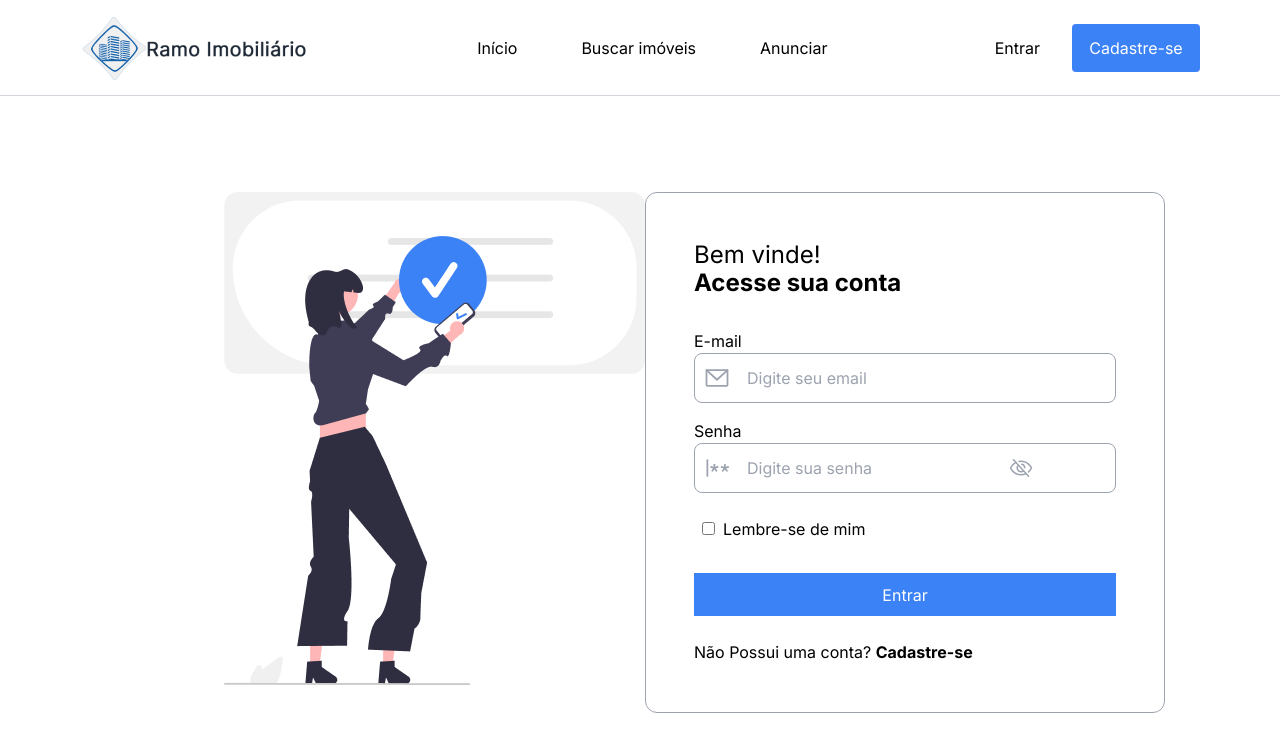
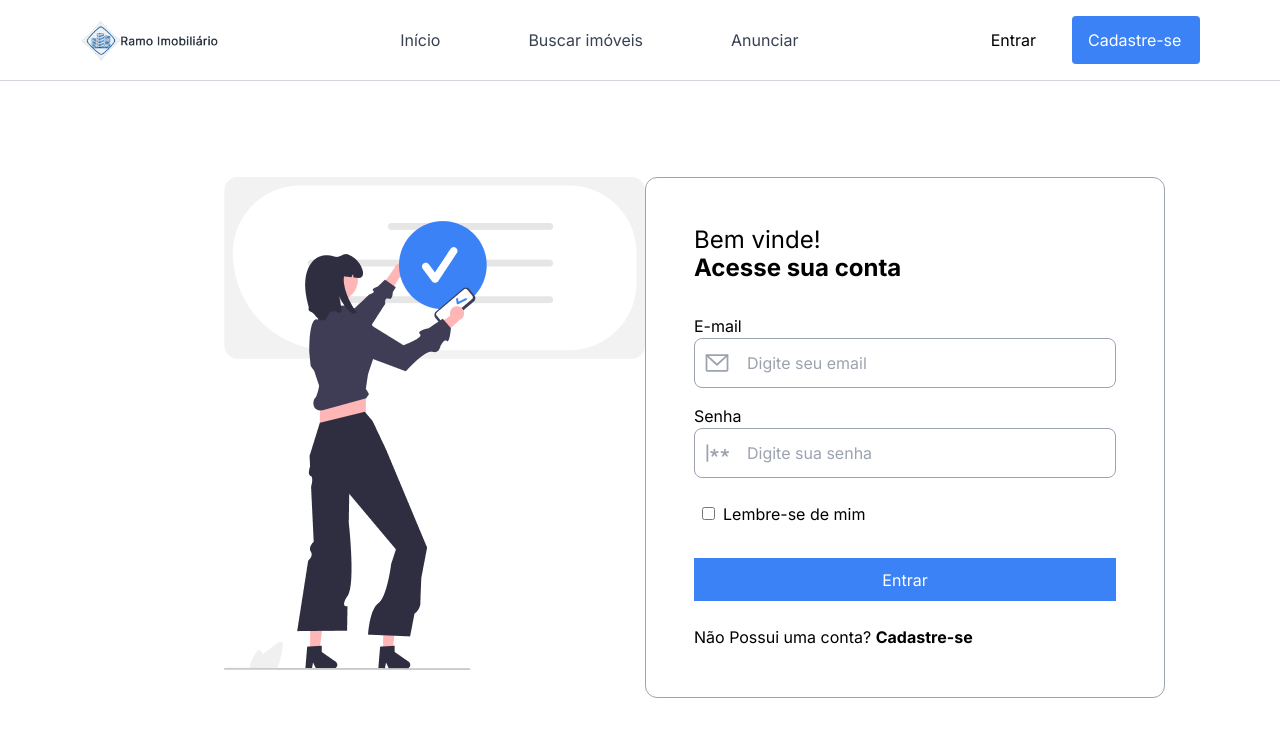
Before and after one commit to jpwf/Ramo-Imobiliario, a React (Vite) app in the folder client/: page / in a window 1280 px wide. Shown: the top 752 px of the page. Built offline with nearby package versions, Linux system fonts and the light colour scheme.

Commit message:
make navbar responsive

```diff
--- a/client/package.json
+++ b/client/package.json
@@ -9,6 +9,7 @@
     "preview": "vite preview"
   },
   "dependencies": {
+    "phosphor-react": "^1.4.1",
     "react": "^18.2.0",
     "react-dom": "^18.2.0"
   },
--- a/client/src/components/navBar.jsx
+++ b/client/src/components/navBar.jsx
@@ -1,29 +1,62 @@
-import React from 'react';
+import React, { useState } from 'react';
 import logo from '../assets/logo.png'
+
+import { List } from 'phosphor-react';
 // import {Link} from 'react-router-dom'
 function Navbar() {
+
+  const [navbar, serNavbar] = useState(false);
+
   return (
-    <>
-      <div className=" w-full h-24 flex justify-between items-center text-base border-b-[1px] border-b-gray-300">
-        <img className='ml-12 lg:ml-20'src={logo}/>
-          <div className='w-full flex justify-center'>
-            <a className=""> Início </a>
-            <a className="px-16"> Buscar imóveis</a>
-            <a className=""> Anunciar </a>
+    <nav className=' w-full text-base border-b-[1px] border-b-gray-300'>
+      <div className="flex justify-between h-20 items-center">
+          <a href="#" className='flex items-center py-5 md:ml-9 lg:ml-20 md:py-2'>
+            <img className='min-w-[140px] min-h-full'src={logo}/>
+          </a>
+
+          {/* primary nav */}
+          <div className='w-full hidden md:flex md:justify-center items-center lg:space-x-16 lg:text-base md:text-sm md:space-x-2'>
+            <a href='' className="py-5 px-3 text-gray-700 hover:text-gray-900"> Início </a>
+            <a href='' className="py-5 px-3 text-gray-700 hover:text-gray-900"> Buscar imóveis</a>
+            <a href='' className="py-5 px-3 text-gray-700 hover:text-gray-900"> Anunciar </a>
           </div>
 
-        <div className="flex mr-12 lg:mr-20">
-          <button type='button' className=" mr-8"> Entrar </button>
-          <button
-            type='button'
-            className=" py-3 px-4 bg-blue-500 text-white rounded w-32 "
+        {/* secondary nav */}
+        <div className="hidden md:flex items-center md:mr-9 lg:mr-20 lg:text-base md:text-sm">
+          <a href='' className=" py-5 px-3 mr-6"> Entrar </a>
+          <a
+            href=''
+            className=" py-3 px-4 bg-blue-500 text-white rounded lg:w-32 md:w-[116px] hover:bg-blue-700"
           >
             Cadastre-se
+          </a>
+        </div>
+
+        {/* mobile buttons */}
+        <div className='md:hidden flex items-center mr-6'>
+          <button
+            className='mobile-menu-button'
+            onClick={() => serNavbar(!navbar)}
+          >
+            <List size={32}/>
           </button>
         </div>
+      </div>
 
-      </div>
-    </>
+        {/* mobile menu */}
+        <div className={`border flex-col justify-self-center md:hidden ${navbar ? "hidden" : "flex"}`}>
+          <a href='' className="block py-4 px-2 text-sm text-gray-700 hover:bg-gray-200"> Início </a>
+          <a href='' className="py-4 px-2 text-sm text-gray-700 hover:bg-gray-200"> Buscar imóveis</a>
+          <a href='' className="py-4 px-2 text-sm text-gray-700 hover:bg-gray-200"> Anunciar </a>
+          <a href='' className="py-4 px-2 text-sm text-gray-700 hover:bg-gray-200"> Entrar </a>
+          <a
+            href=''
+            className=" py-4 px-2 bg-blue-500 text-sm text-white rounded hover:bg-blue-700"
+          >
+            Cadastre-se
+          </a>
+        </div>
+    </nav>
   )
 }
 
--- a/client/src/pages/Login.jsx
+++ b/client/src/pages/Login.jsx
@@ -24,7 +24,7 @@ function LoginPage(){
             <div className='flex border rounded-lg border-gray-400'>
               <Password size={28} color='#9CA3AF' className='mt-[10px] ml-2'/>
               <input type="password" className='border-solid   px-4 py-3 ' placeholder="Digite sua senha"></input>
-              <EyeSlash size={24} color='#9CA3AF' className='ml-3 mr-1 my-3'/>
+              {/*<EyeSlash size={24} color='#9CA3AF' className='ml-3 mr-1 my-3'/>*/}
 
             </div>
 
--- a/client/src/pages/Register.jsx
+++ /dev/null
@@ -1,5 +0,0 @@
-function Register() {
-    return(
-        <h1>CADASTRE-SE</h1>
-    )
-}
```
Also changed, not shown: 1 other file (tests, documents, lock files or other folders).
